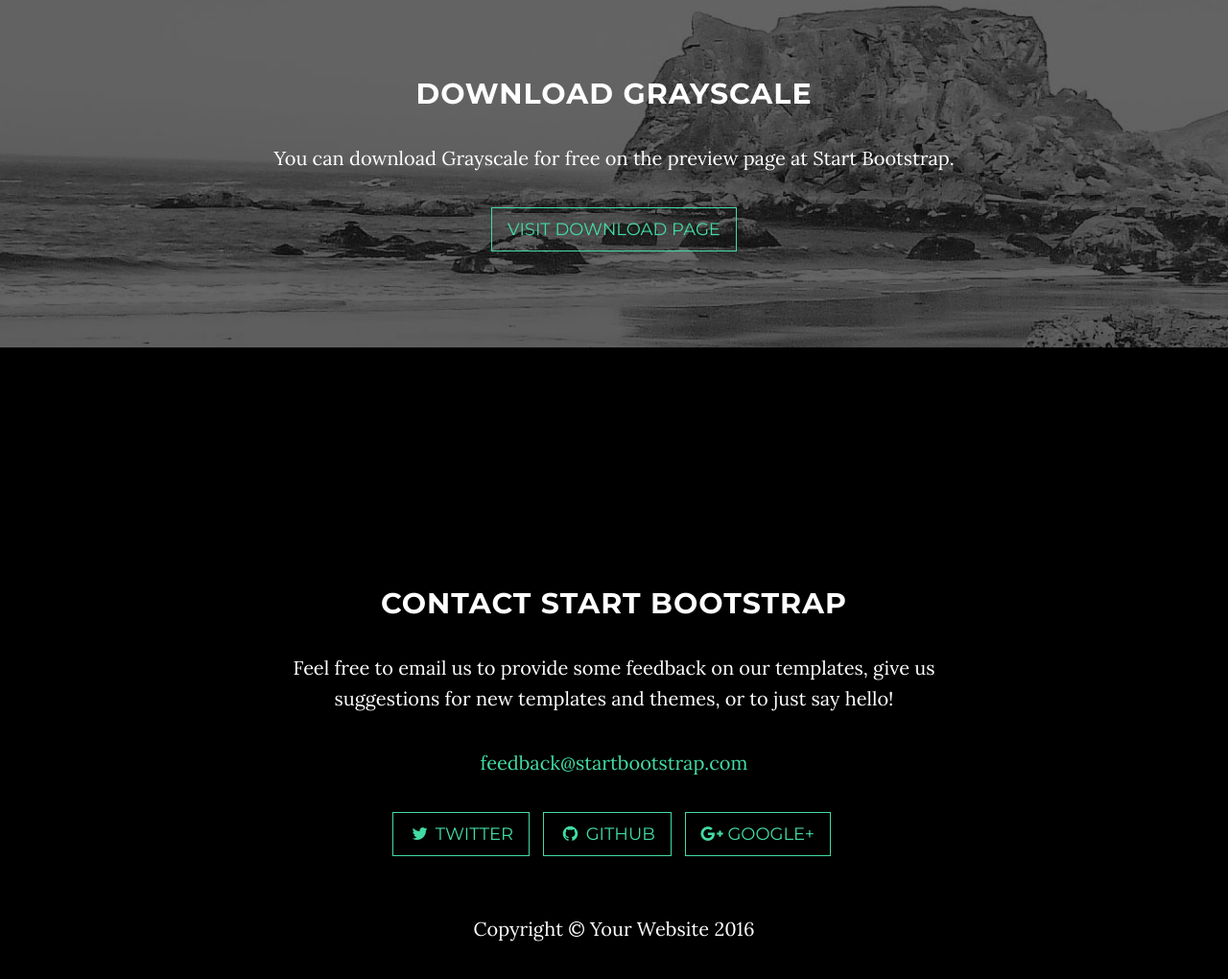
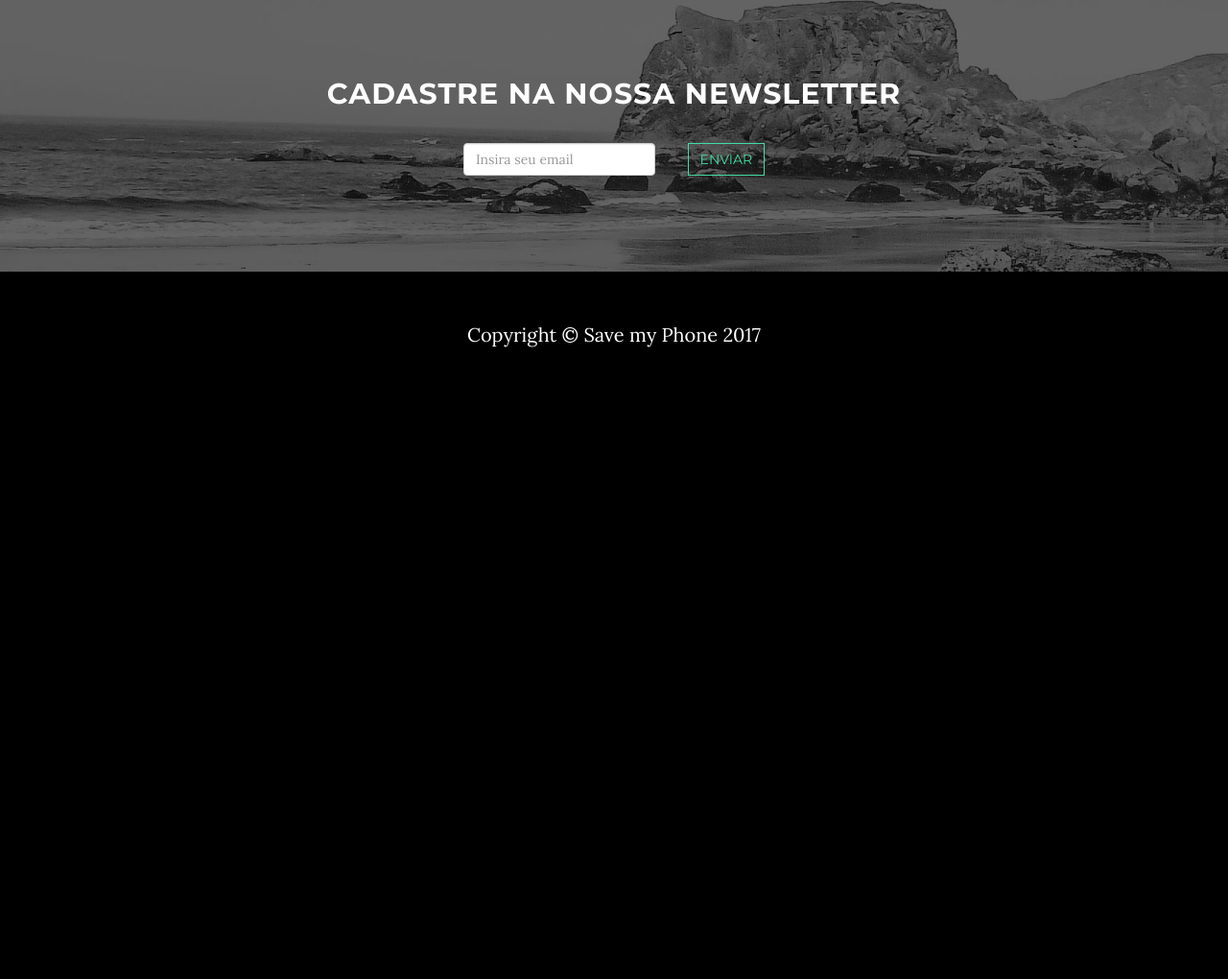
Before and after one commit to davidpn11/landpage-gama, a website: page index.html in a window 1280 px wide. Shown: the part 1670-2690 px from the top of the page at 96% size. After the commit the page ends 2085 px from the top, so only its background shows below. Drawn offline with nearby package versions, Linux system fonts and the light colour scheme; some packages are replaced by stand-ins of ours.

Commit message:
changes site info

```diff
--- a/index.html
+++ b/index.html
@@ -20,7 +20,7 @@
     <link href="https://fonts.googleapis.com/css?family=Montserrat:400,700" rel="stylesheet" type="text/css">
 
     <!-- Theme CSS -->
-    <link href="css/grayscale.min.css" rel="stylesheet">
+    <link href="css/grayscale.css" rel="stylesheet">
 
     <!-- HTML5 Shim and Respond.js IE8 support of HTML5 elements and media queries -->
     <!-- WARNING: Respond.js doesn't work if you view the page via file:// -->
@@ -97,38 +97,20 @@
         </div>
     </section>
 
-    <!-- Download Section -->
-    <section id="download" class="content-section text-center">
+	<section id="download" class="content-section text-center">
         <div class="download-section">
             <div class="container">
                 <div class="col-lg-8 col-lg-offset-2">
-                    <h2>Download Grayscale</h2>
-                    <p>You can download Grayscale for free on the preview page at Start Bootstrap.</p>
-                    <a href="http://startbootstrap.com/template-overviews/grayscale/" class="btn btn-default btn-lg">Visit Download Page</a>
+                    <h2>Cadastre na nossa newsletter</h2>
+                    <div class="form-inline">
+                    <form>
+                    <div class="form-group">
+                       <input  required type="email" style="width:200px; margin-right:30px;" class="form-control" placeholder="Insira seu email" id="email">
+                    </div>
+                    <button type="submit" class="btn btn-default">Enviar</button>
+                    </form>
                 </div>
-            </div>
-        </div>
-    </section>
-
-    <!-- Contact Section -->
-    <section id="contact" class="container content-section text-center">
-        <div class="row">
-            <div class="col-lg-8 col-lg-offset-2">
-                <h2>Contact Start Bootstrap</h2>
-                <p>Feel free to email us to provide some feedback on our templates, give us suggestions for new templates and themes, or to just say hello!</p>
-                <p><a href="mailto:feedback@startbootstrap.com">feedback@startbootstrap.com</a>
-                </p>
-                <ul class="list-inline banner-social-buttons">
-                    <li>
-                        <a href="https://twitter.com/SBootstrap" class="btn btn-default btn-lg"><i class="fa fa-twitter fa-fw"></i> <span class="network-name">Twitter</span></a>
-                    </li>
-                    <li>
-                        <a href="https://github.com/IronSummitMedia/startbootstrap" class="btn btn-default btn-lg"><i class="fa fa-github fa-fw"></i> <span class="network-name">Github</span></a>
-                    </li>
-                    <li>
-                        <a href="https://plus.google.com/+Startbootstrap/posts" class="btn btn-default btn-lg"><i class="fa fa-google-plus fa-fw"></i> <span class="network-name">Google+</span></a>
-                    </li>
-                </ul>
+                </div>
             </div>
         </div>
     </section>
@@ -136,7 +118,7 @@
     <!-- Footer -->
     <footer>
         <div class="container text-center">
-            <p>Copyright &copy; Your Website 2016</p>
+            <p>Copyright &copy; Save my Phone 2017</p>
         </div>
     </footer>
 
```
